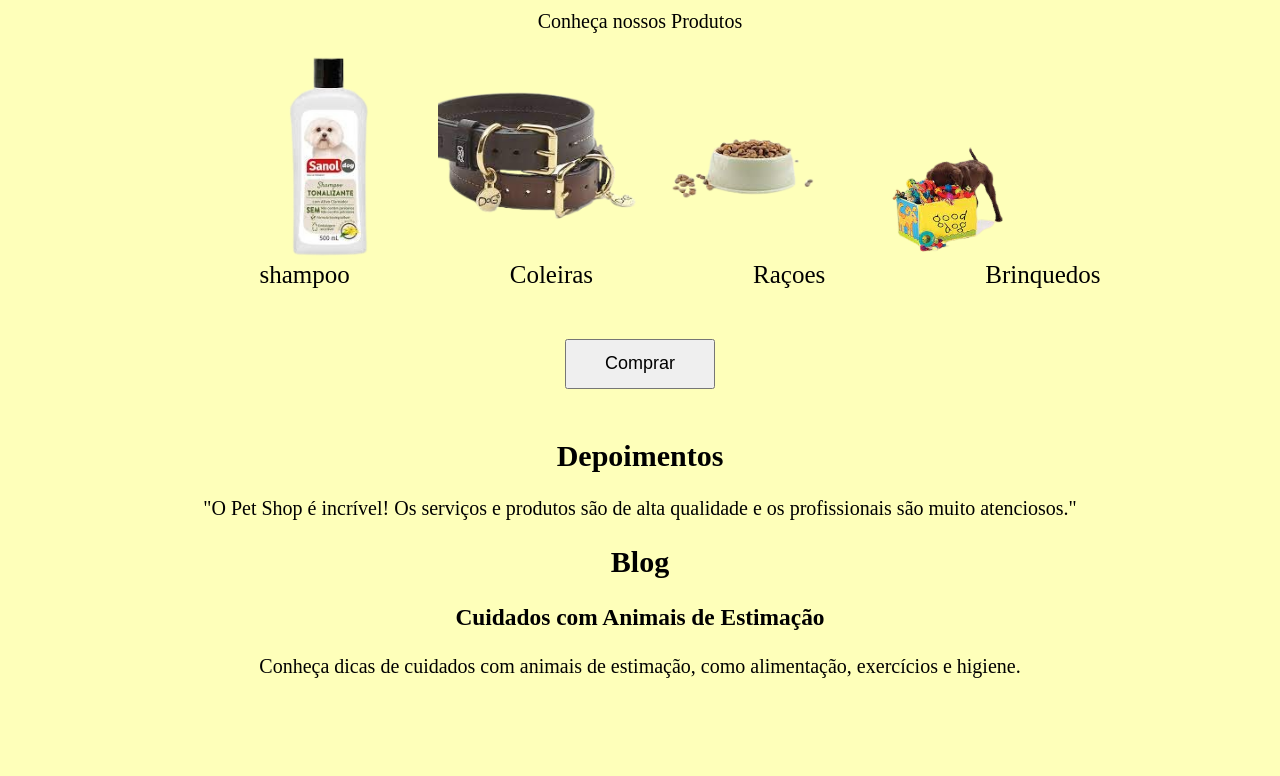
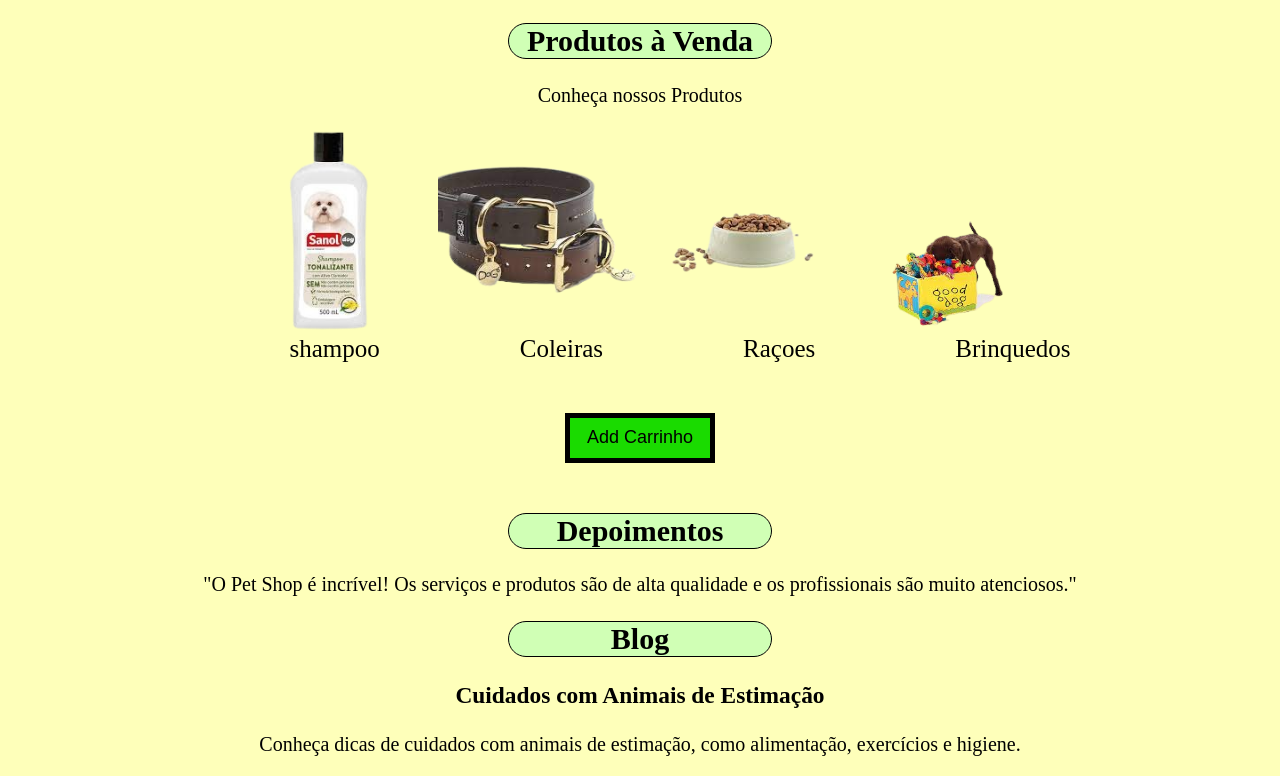
Before and after one commit to JoaoMarcos085/atividadesSenai, a plain HTML site: page jm3/jm.html in a window 1280 px wide. Shown: the part 683-1459 px from the top of the page. Before the commit the page ends 1381 px from the top, so only its background shows below. Drawn offline with Linux system fonts and the light colour scheme.

Commit message:
Add files via upload

```diff
--- a/jm3/jm.html
+++ b/jm3/jm.html
@@ -50,7 +50,7 @@
         </ul>
     </div>
 
-    <button>Comprar</button>
+    <a href="comprar.html"> <button>Add Carrinho</button></a>
 
     <section class="testimonials">
         <h2>Depoimentos</h2>
--- a/jm3/style.css
+++ b/jm3/style.css
@@ -54,16 +54,11 @@ body{
     justify-content: center;
 }
 
-.ts{
-    display: flex;
-    justify-content: center;
-    margin: 0 500px;
-}
 
 ul{
     display: flex;
     justify-content: center;
-    margin: 0 60px;
+    margin: 0 50px;
     font-size: 25px;
 }
 
@@ -76,7 +71,43 @@ ul{
 button{
     text-align: center;
     margin-top: 50px;
-    width: 150px; /* largura do botão */
-    height: 50px; /* altura do botão */
-    font-size: 18px; /* tamanho da fonte do botão */
+    width: 150px;
+    height: 50px;
+    font-size: 18px;
+    background-color: rgb(26, 219, 0);
+    border-style: solid;
+    border-width: 5px;
+
 }
+
+.sobre h2{
+    background-color: rgb(208, 255, 181);
+    border-radius: 200px;
+    border-style: solid;
+    border-width: 1px;
+    margin-left: 500px;
+    margin-right: 500px;
+}
+
+.welcome h2{
+    background-color: rgb(208, 255, 181);
+    border-radius: 200px;
+    border-style: solid;
+    border-width: 1px;
+    margin-left: 500px;
+    margin-right: 500px
+}
+
+.products h2{
+    background-color: rgb(208, 255, 181);
+    border-radius: 200px;
+    border-style: solid;
+    border-width: 1px;
+    margin-left: 500px;
+    margin-right: 500px
+
+}
+
+P{
+    font-family: italic;
+}
```
Also changed, not shown: jm3/comprar.html (added).
